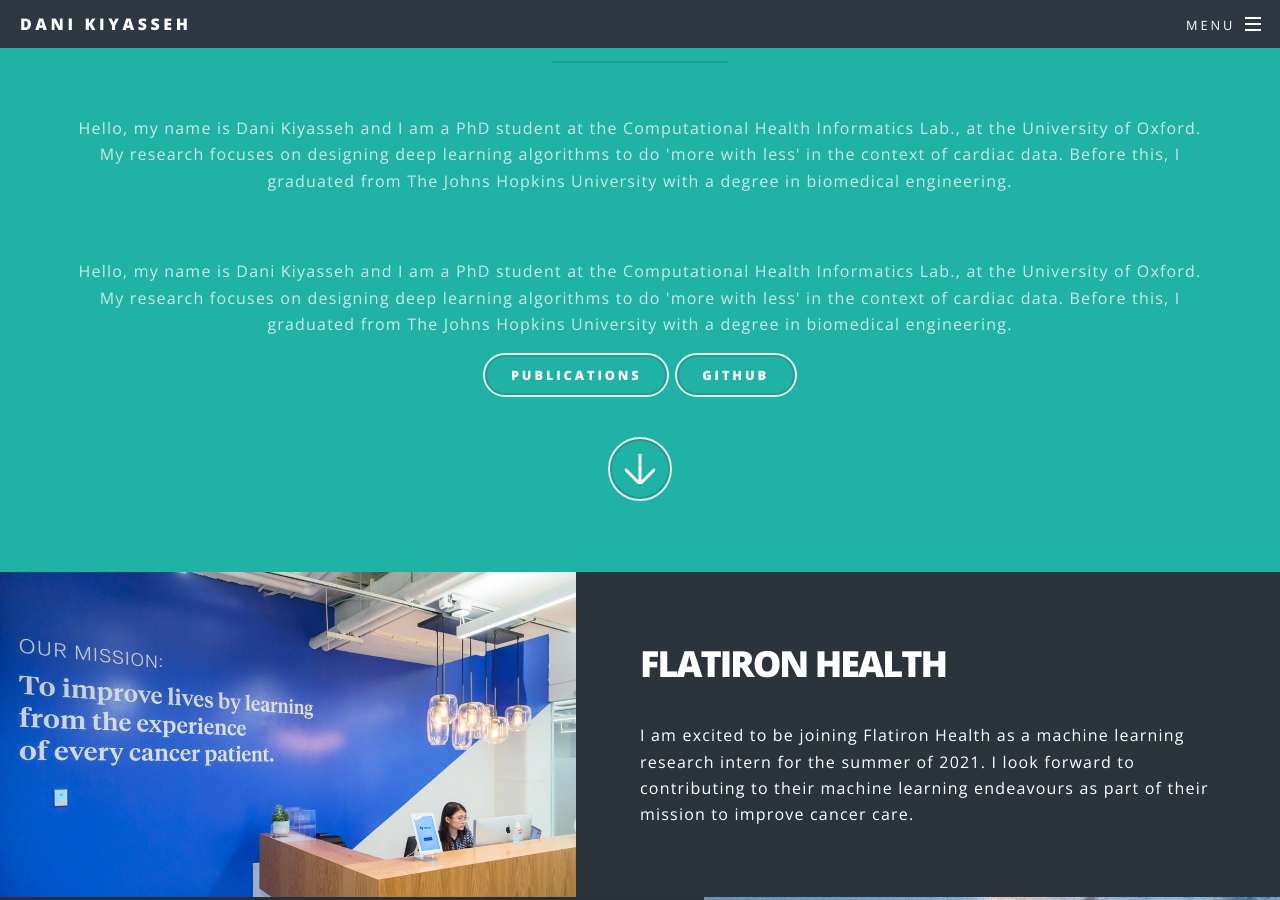
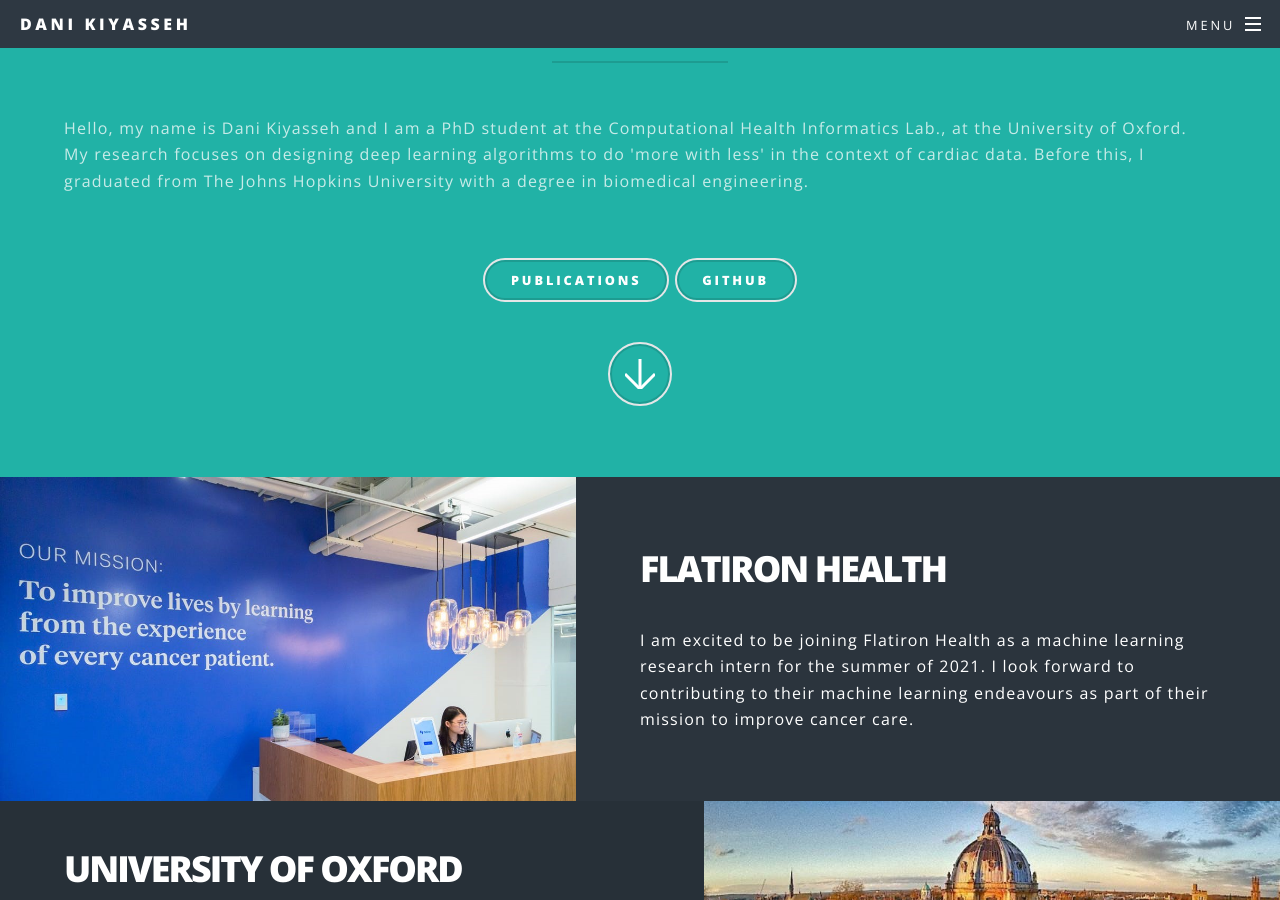
Before and after one commit to danikiyasseh/danikiyasseh.github.io, a Jekyll site: the page index.html, which Jekyll copies as it is, in a window 1280 px wide and 900 px high, scrolled down 1017 px. Built offline with Jekyll 4.4.1, drawn with Linux system fonts in a browser that asks for light colours; comment, search, counter and statistics services are not loaded.

Commit message:
Update index.html

```diff
--- a/index.html
+++ b/index.html
@@ -83,7 +83,7 @@
 							<header class="major">
 								<h2>About Me<br />
 								</h2>
-								<p>
+								<p style="text-align:left;">
 								Hello, my name is Dani Kiyasseh and I am a PhD student at the <a href="http://www.robots.ox.ac.uk/~davidc/" target="_blank">
 								Computational Health Informatics Lab.</a>, at the University of Oxford. My research focuses on designing deep learning algorithms
 								to do 'more with less' in the context of cardiac data. Before this, I graduated from The Johns Hopkins University with a degree in
@@ -91,13 +91,6 @@
 								</p>
 
 							</header>
-
-							<p>
-							Hello, my name is Dani Kiyasseh and I am a PhD student at the <a href="http://www.robots.ox.ac.uk/~davidc/" target="_blank">
-							Computational Health Informatics Lab.</a>, at the University of Oxford. My research focuses on designing deep learning algorithms
-							to do 'more with less' in the context of cardiac data. Before this, I graduated from The Johns Hopkins University with a degree in
-							biomedical engineering.
-							</p>
 
 
 			                <a href="./publications.html" class="button style2"><b>Publications</b></a>
```
